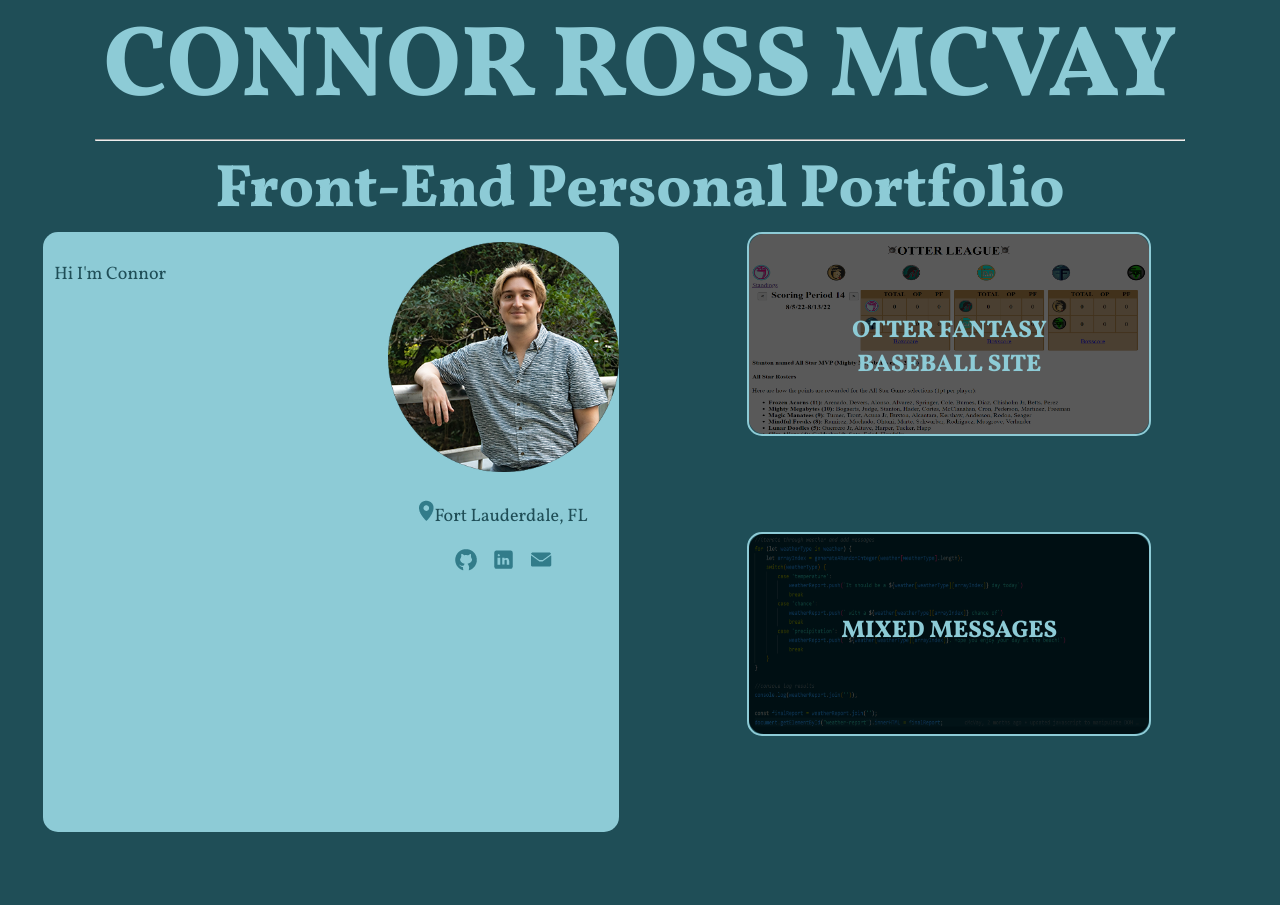
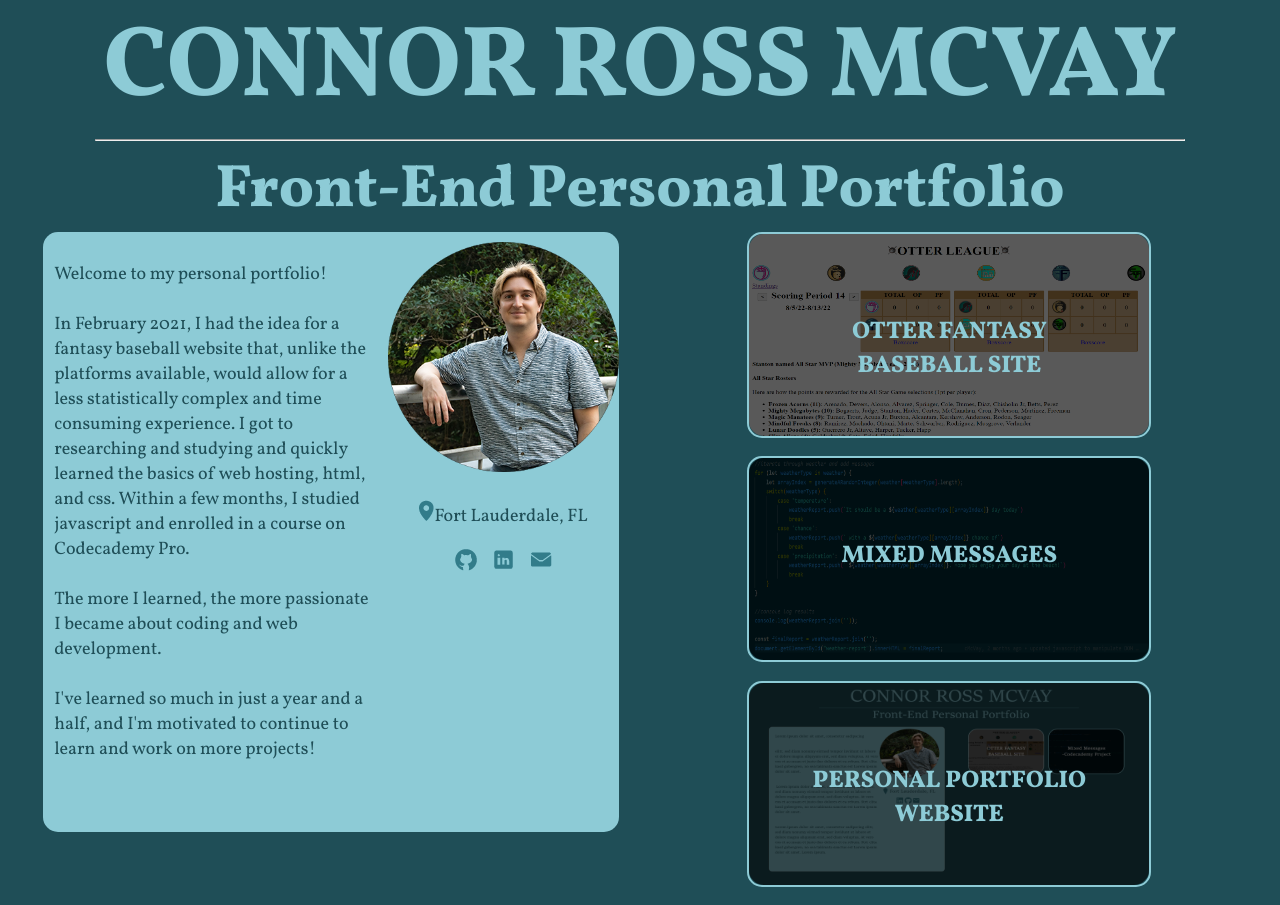
Before and after one commit to cMcVay/Personal-Portfolio, a plain HTML site: page index.html in a window 1280 px wide. Before the commit the page ends 832 px from the top, so only its background shows below. Drawn offline with Linux system fonts and the light colour scheme.

Commit message:
added project, added bio

```diff
--- a/index.html
+++ b/index.html
@@ -38,7 +38,9 @@
 
             </div>
             <div class="bio">
-                <p>Hi I'm Connor</p>
+                <p>Welcome to my personal portfolio!<br><br> In February 2021, I had the idea for a fantasy baseball website that, unlike the platforms available, would allow for a less statistically complex and time consuming experience.
+                     I got to researching and studying and quickly learned the basics of web hosting, html, and css. Within a few months, I studied javascript and
+                    enrolled in a course on Codecademy Pro.<br><br> The more I learned, the more passionate I became about coding and web development. <br><br> I've learned so much in just a year and a half, and I'm motivated to continue to learn and work on more projects! </p>
             </div>
         </section>
         <section id="Projects">
@@ -56,6 +58,14 @@
                 </div>
                 <div class="projTitleBox">
                     <h4 class="projectTitle">MIXED MESSAGES</h4>
+                </div>
+            </a>
+            <a class="project" href="https://github.com/cMcVay/Personal-Portfolio" target="_blank">
+                <div class="projImgBox">
+                    <img class="projectImage" src="./src/images/Web1920.png">
+                </div>
+                <div class="projTitleBox">
+                    <h4 class="projectTitle">PERSONAL PORTFOLIO WEBSITE</h4>
                 </div>
             </a>
         </section>
--- a/style.css
+++ b/style.css
@@ -164,6 +164,8 @@ button {
     height: 50px;
     background-color: var(--base);
     color: var(--secondary);
+    font-family: 'Vollkorn', serif;
+    font-size: 24px;
 }
 
 
```
Also changed, not shown: README.md, src/images/Web1920.png (renamed from src/images/Web 1920 – 1.png).
